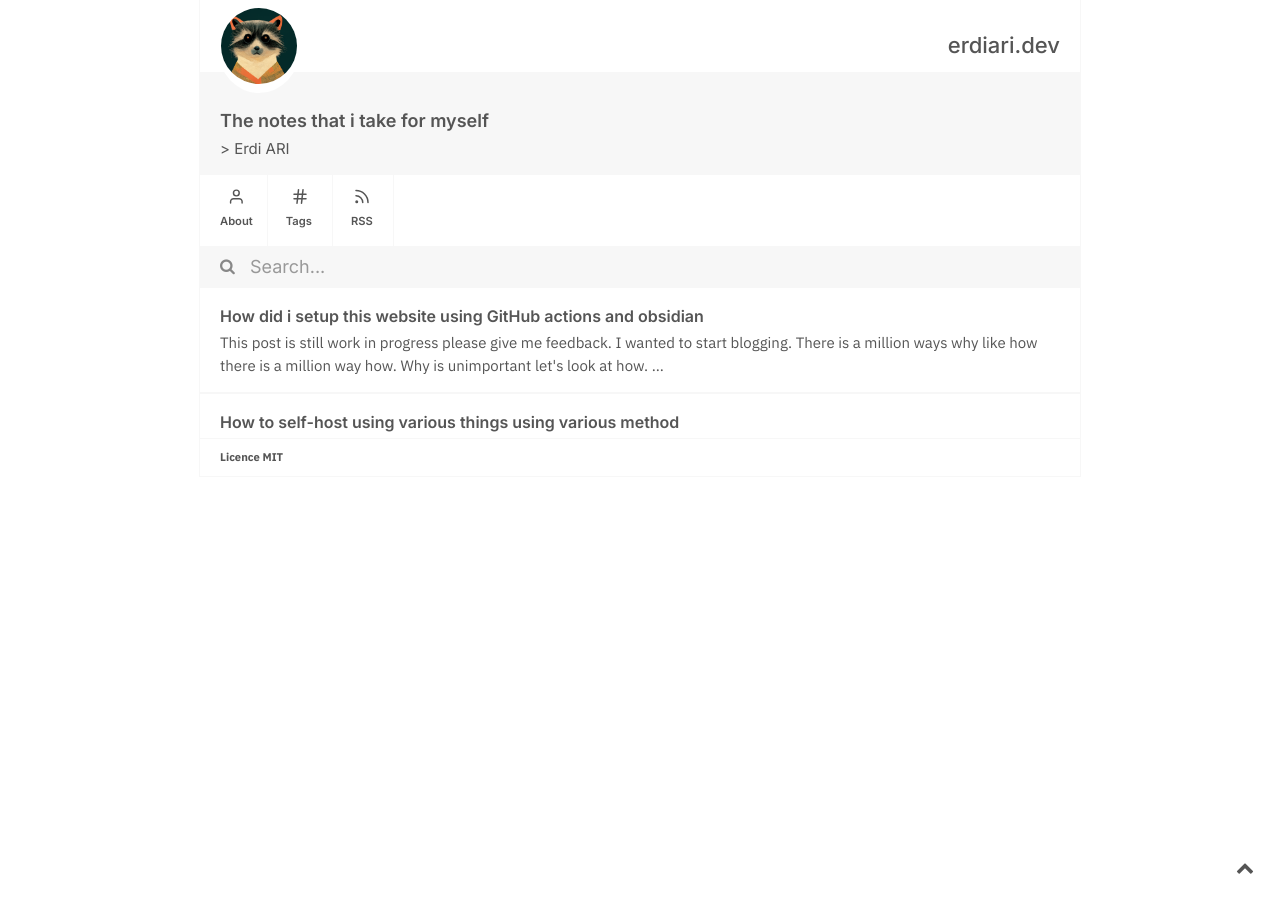
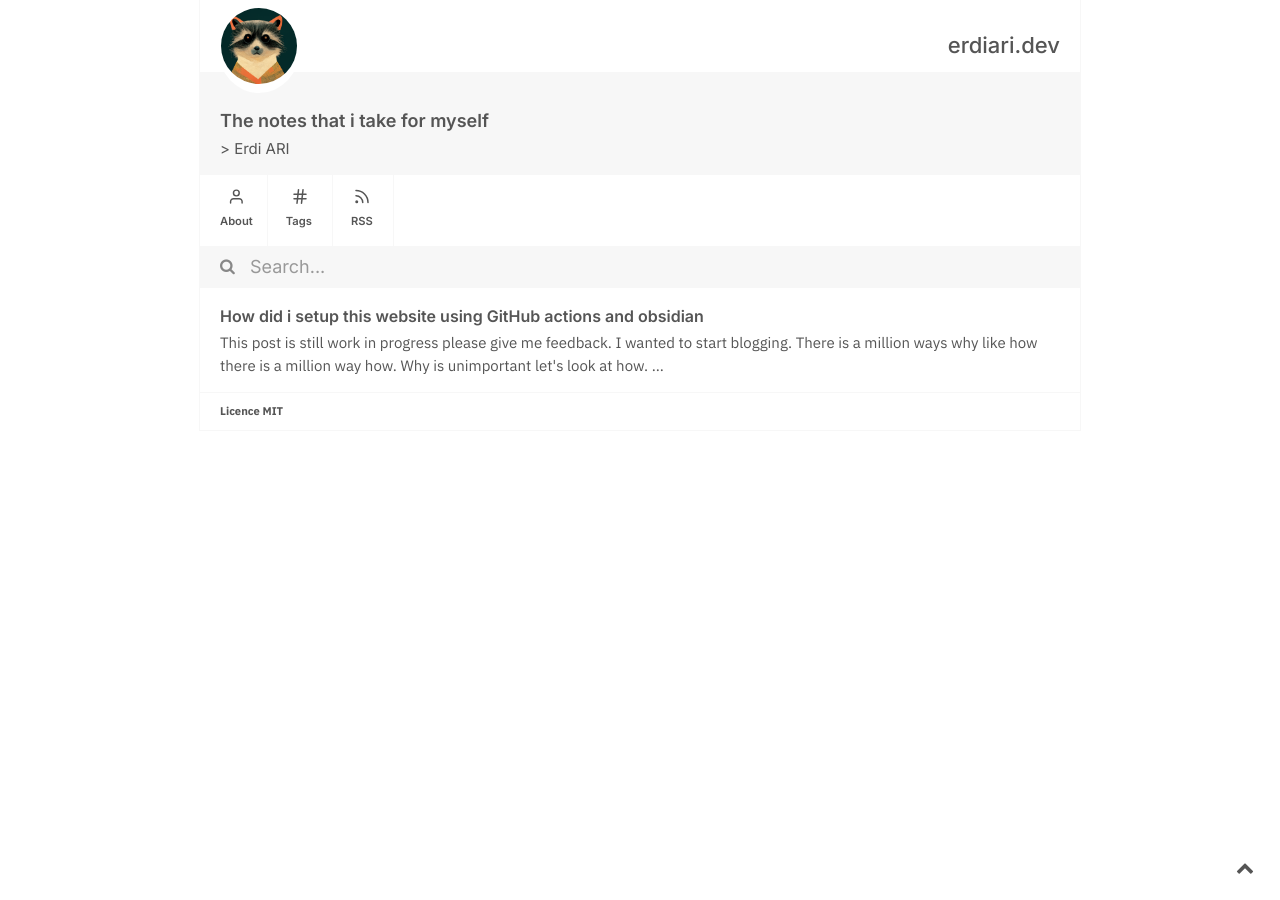
Before and after one commit to erdiari/website, a Jekyll site: the page built from index.md, in a window 1280 px wide. Built offline with Jekyll 4.4.1, drawn with Linux system fonts in a browser that asks for light colours.

Commit message:
vault backup: 2025-02-23 13:43:29

```diff
--- a/_notes/self-host.md
+++ /dev/null
@@ -1,9 +0,0 @@
----
-title: How to self-host using various things using various method
-tags:
-  - Web-Development
-  - Self hosting
-toc: false
-comments: false
-season: winter
----
```
Also changed, not shown: _notes/Website-development.md (+1 -1 lines), .obsidian/core-plugins.json, .obsidian/workspace.json.
